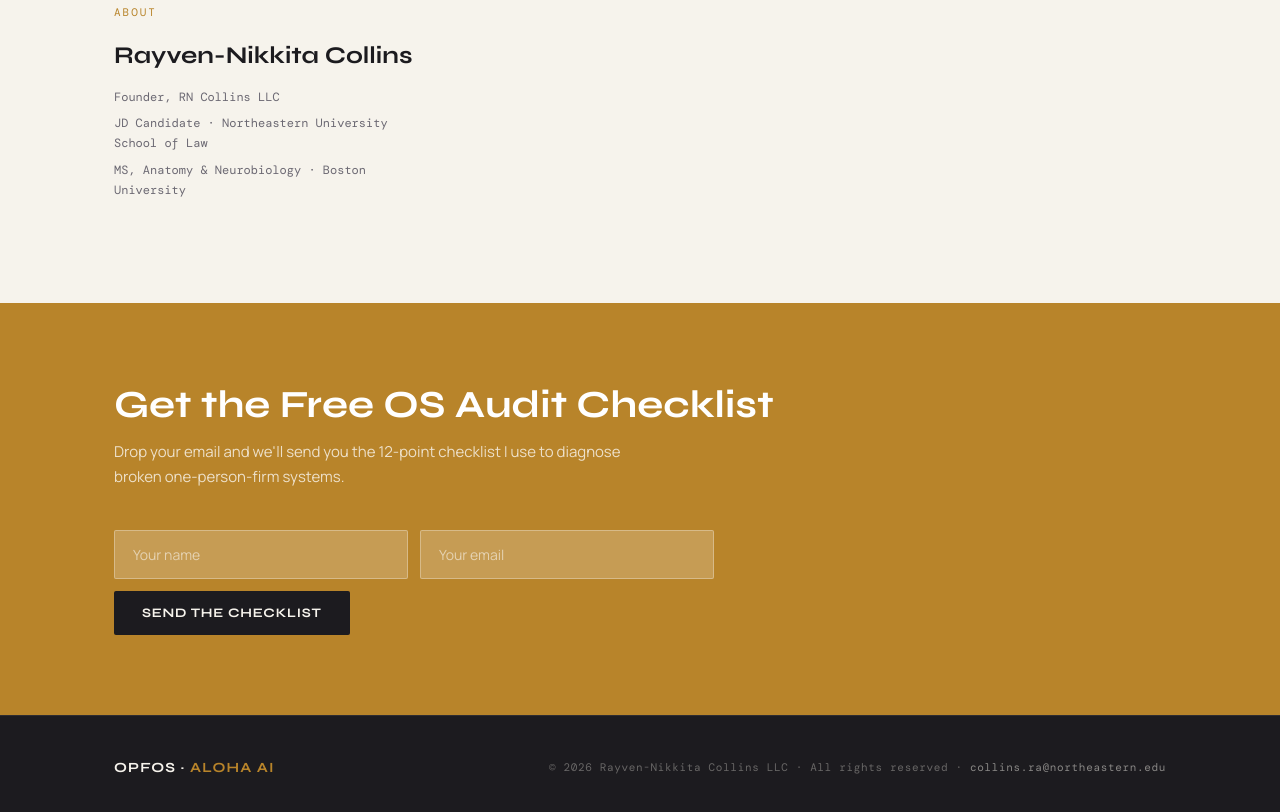
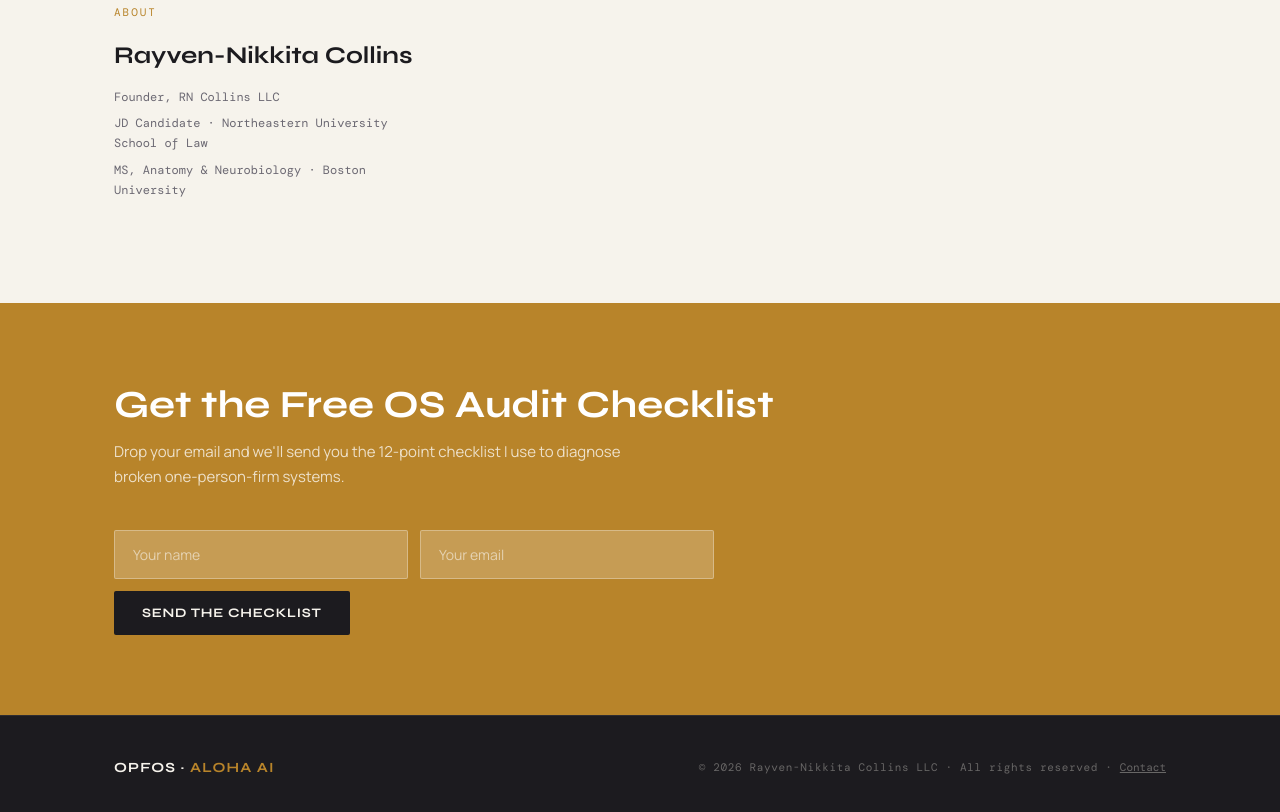
Before and after one commit to rn-collins/opfos-firm, a plain HTML site: page index.html in a window 1280 px wide. Shown: the part 6114-6926 px from the top of the page. Drawn offline with nearby package versions, Linux system fonts and the light colour scheme; no server answers; a script that the page names is missing; a web font is replaced by a local one.

Commit message:
sweep: remove exposed email, route to Contact the Architect modal (11-dim audit)

```diff
--- a/index.html
+++ b/index.html
@@ -1505,7 +1505,7 @@
     <div class="footer-inner">
       <div class="footer-logo">OPFOS · <span>Aloha AI</span></div>
       <div class="footer-copy">
-        © 2026 Rayven-Nikkita Collins LLC · All rights reserved · <a href="mailto:collins.ra@northeastern.edu">collins.ra@northeastern.edu</a>
+        © 2026 Rayven-Nikkita Collins LLC · All rights reserved · <button type="button" onclick="openContactModal()" style="background:none;border:none;padding:0;font:inherit;color:inherit;text-decoration:underline;cursor:pointer">Contact</button>
       </div>
     </div>
   </div>
```
